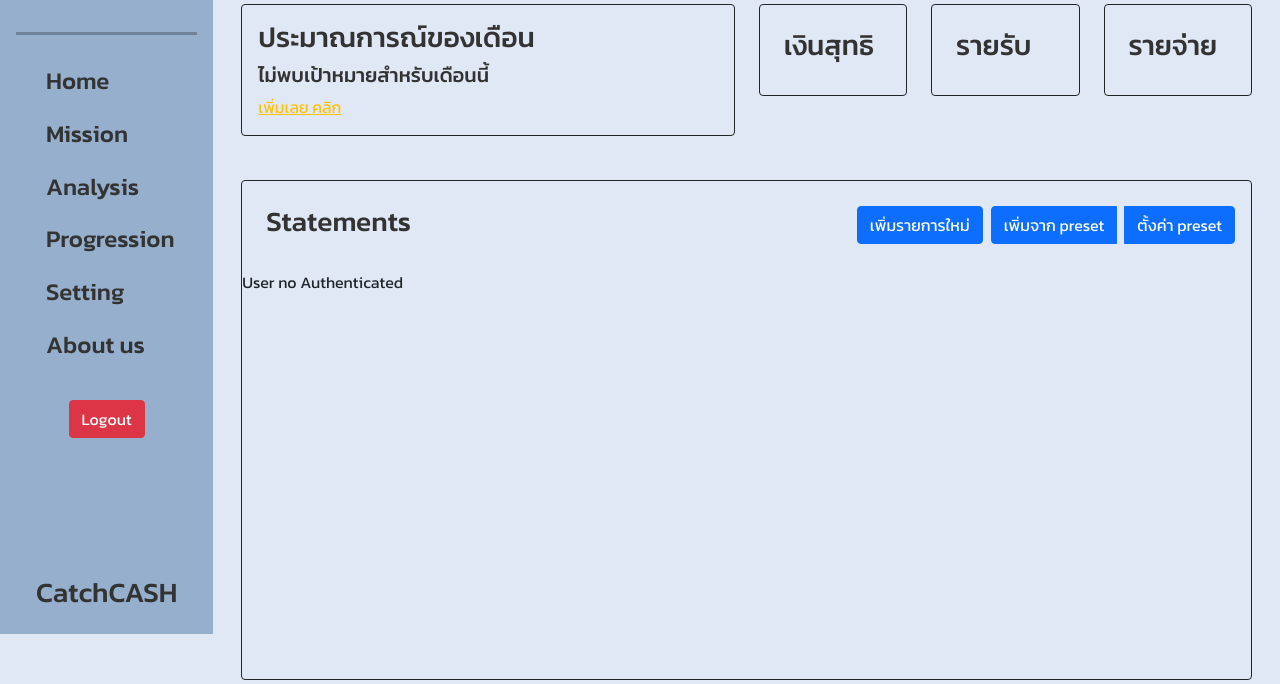
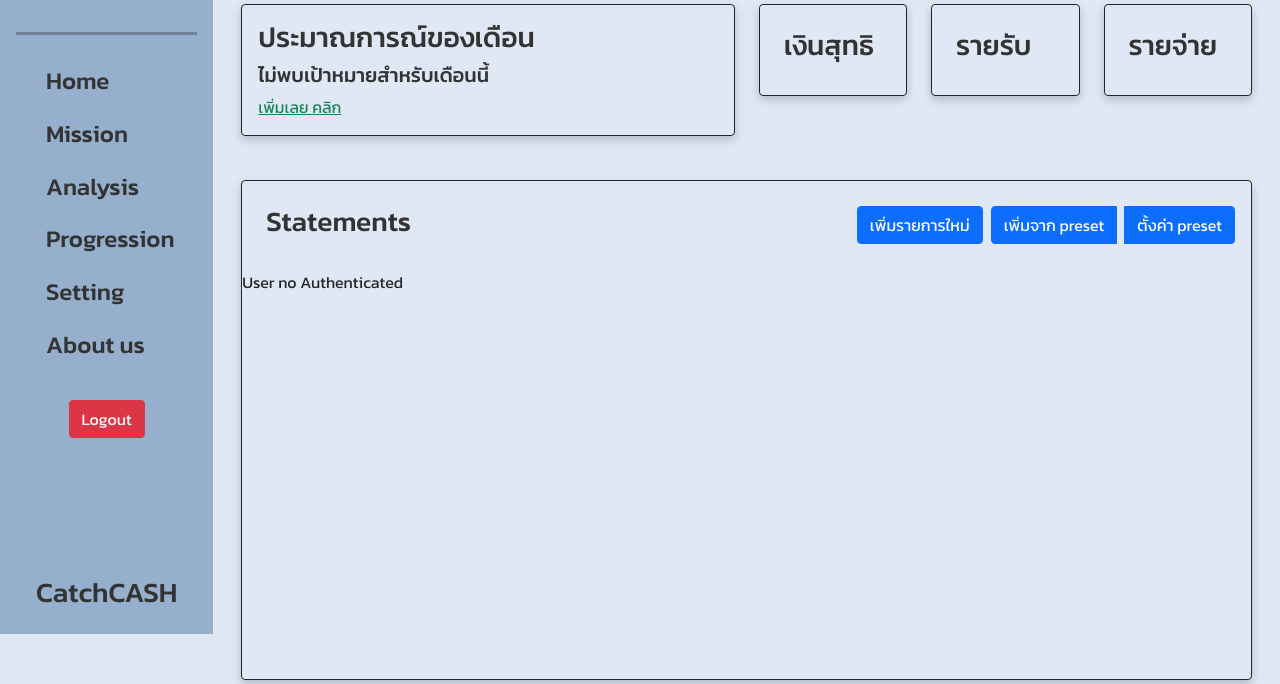
Before and after one commit to 6510685016/CN331-Project, a Django app: template catchcash/mainapp/templates/main.html in a window 1280 px wide. Shown: the part 166-850 px from the top of the page. Run offline with Django 5.2, Linux system fonts and the light colour scheme; the template is opened without the code that fills it: values that come from a table or form of the project are taken from there, others are empty; some libraries are stand-ins or nearby versions; some web fonts are replaced.

Commit message:
add shadow to box

```diff
--- a/catchcash/mainapp/static/light.css
+++ b/catchcash/mainapp/static/light.css
@@ -615,3 +615,7 @@ label:focus {
   height: 40px;
   /* เพิ่มความสูงให้เพียงพอสำหรับการแสดงไอคอน */
 }
+
+.border-box {
+  box-shadow: 0px 4px 10px rgba(0, 0, 0, 0.2);
+}
--- a/catchcash/mainapp/templates/analysis.html
+++ b/catchcash/mainapp/templates/analysis.html
@@ -37,7 +37,8 @@
             <button class="button-css m-1" onclick="applyFilter('sevenDaysChart')">เงินสุทธิก่อนหน้า 7 วัน</button>
         </div>
 
-        <div class="chart d-flex justify-content-center align-items-center p-4" style="border-radius: 20px;">
+        <div class="chart d-flex justify-content-center align-items-center p-4 border-box "
+            style="border-radius: 10px;">
             <div id="no-data-message" class="" style="display: none;">
                 <h5 class="mt-3 fw-bold text-white">No data</h5>
             </div class="m-2">
--- a/catchcash/mainapp/templates/goal.html
+++ b/catchcash/mainapp/templates/goal.html
@@ -29,7 +29,7 @@
 
         <!-- Goals Section -->
         <div class="mt-4">
-            <div class="section p-3 rounded border border-dark" style="height: 400px; overflow-y: auto;">
+            <div class="section p-3 rounded border border-dark border-box " style="height: 400px; overflow-y: auto;">
                 <div class="col-12 d-flex justify-content-between align-items-center">
                     <h3 class="global_text">Mission การออม</h3>
                     <a href="{% url 'goal' wallet.id%}" class="ml-3 mr-3 btn btn-primary" id="create_preset">แก้ไขหรือเพิ่ม Mission</a>
--- a/catchcash/mainapp/templates/main.html
+++ b/catchcash/mainapp/templates/main.html
@@ -40,7 +40,7 @@
     <!-- Financial Overview -->
     <div class="row">
         <div class="col-md-6 col-12 ">
-            <div class="p-3 border border-dark text-black rounded section">
+            <div class="p-3 border border-dark border-box  border-box text-black rounded section">
                 <div>
                     <div class="d-flex justify-content-between align-items-center global_text">
                         <h3>ประมาณการณ์ของเดือน {{ mAndY }}</h3>
@@ -56,7 +56,7 @@
                         <div>{{ status.expense_message }}</div>
                     {% else %}
                         <h5 class="global_text">ไม่พบเป้าหมายสำหรับเดือนนี้</h5>
-                        <a href="#" data-toggle="modal" data-target="#addScope" class="text-warning">
+                        <a href="#" data-toggle="modal" data-target="#addScope" class="text-success">
                             เพิ่มเลย คลิก
                         </a>
                     {% endif %}
@@ -64,19 +64,19 @@
             </div>
         </div>
         <div class="col-md-2 col-12 mb-3">
-            <div class="p-4 section border border-dark text-black rounded">
+            <div class="p-4 section border border-dark border-box  text-black rounded">
                 <h3 class="global_text">เงินสุทธิ</h3>
                 <h5 class="global_text">{{ summary.net|floatformat:2 }} {{ wallet.currency }}</h5>
             </div>
         </div>
         <div class="col-md-2 col-6">
-            <div class="p-4 section border border-dark text-black rounded">
+            <div class="p-4 section border border-dark border-box  text-black rounded">
                 <h3 class="global_text">รายรับ</h3>
                 <h5 class="global_text">{{ summary.income|floatformat:2 }} {{ wallet.currency }}</h5>
             </div>
         </div>
         <div class="col-md-2 col-6">
-            <div class="p-4 section border border-dark text-black rounded">
+            <div class="p-4 section border border-dark border-box  text-black rounded">
                 <h3 class="global_text">รายจ่าย</h3>
                 <h5 class="global_text">{{ summary.income|floatformat:2 }} {{ wallet.currency }}</h5>
             </div>
@@ -160,7 +160,7 @@
 
         <!-- Statements Section -->
         <div class="mt-4">
-            <div class="section rounded border border-dark" style="height: 500px; overflow-y: auto;">
+            <div class="section rounded border border-dark border-box " style="height: 500px; overflow-y: auto;">
                 <!-- ส่วนหัว -->
                 <div class="m-3 sticky-top section d-flex justify-content-between align-items-center">
                     <h3 class="p-2 global_text">
--- a/catchcash/mainapp/templates/progression.html
+++ b/catchcash/mainapp/templates/progression.html
@@ -44,7 +44,7 @@
 
     <div class="container me-5">
         <h2 class="progression-head">Progression Nodes</h2>
-        <div id="graph-container" style="position: relative; height: 800px;" class="section border border-dark rounde"></div>
+        <div id="graph-container" style="position: relative; height: 800px;" class="section border border-dark border-box rounded"></div>
 
     </div>
 
```
Also changed, not shown: catchcash/mainapp/static/dark.css (+7 -3 lines).
